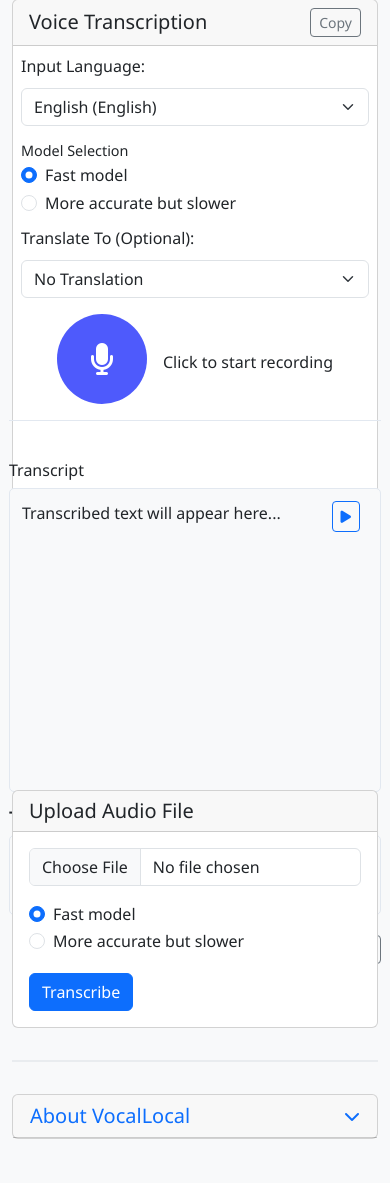
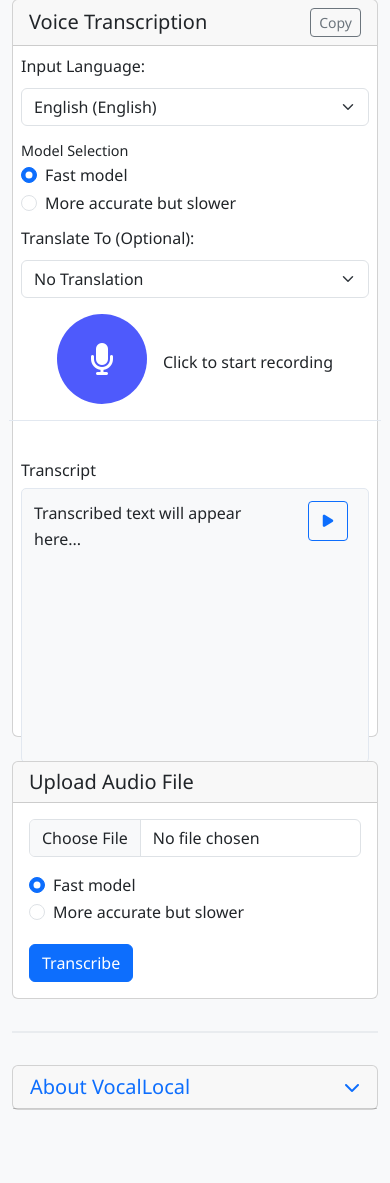
Before and after one commit to radubobirnac/vocallocal, a Flask app: page / in a window 390 px wide. Shown: the part 287-1470 px from the top of the page. After the commit the page ends 1397 px from the top, so only its background shows below. Run offline with Flask 3, Linux system fonts and the light colour scheme; some libraries are stand-ins or nearby versions.

Commit message:
Version 0.1 html Padding basic mode too -play buttons works even in mobile browser

```diff
--- a/templates/index.html
+++ b/templates/index.html
@@ -172,8 +172,8 @@
             }
         }
 
-        /* Mobile-specific fixes for translation box visibility */
-        @media (max-width: 767px) {
+        /* Additional mobile-specific adjustments */
+        @media (max-width: 576px) {
             .language-selector {
                 flex-direction: column;
                 align-items: center;
@@ -193,80 +193,27 @@
             }
             .transcript, .translation {
                 min-height: 80px;
-                padding: 0.75rem;
-                margin-bottom: 0.75rem;
+                padding: 0.5rem;
                 width: 100%;
                 display: block;
                 overflow-wrap: break-word;
-                word-break: break-word;
-            }
-
-            /* Ensure the translation box is always visible */
+            }
+            /* Improve translation visibility on mobile */
             #basicTranslationCard {
                 display: block !important;
-                margin: 1rem 0;
                 width: 100%;
-                clear: both;
-            }
-
-            /* Improve visibility and styling of translation components */
-            #basicTranslationCard h6 {
-                display: block;
-                margin-bottom: 0.5rem;
-                font-weight: bold;
-            }
-
-            /* Ensure proper spacing of transcript container */
-            .transcript-container {
-                padding: 0;
-                width: 100%;
-                display: block;
-            }
-
-            /* Improve button spacing */
-            .btn-mobile-friendly {
-                padding: 0.25rem 0.5rem;
-                margin-left: 0.25rem;
-            }
-
-            /* Fix flex display issues on mobile */
+                margin-top: 1rem;
+            }
             .d-flex.justify-content-between.align-items-start {
                 display: flex !important;
                 width: 100%;
-                align-items: flex-start !important;
-            }
-
+            }
             .d-flex.justify-content-between.align-items-start > div {
                 flex: 1;
                 min-width: 0;
                 overflow-wrap: break-word;
                 word-break: break-word;
             }
-
-            /* Clear floats */
-            .transcript-container::after {
-                content: "";
-                display: table;
-                clear: both;
-            }
-
-            /* Remove any hidden overflow */
-            .card-body {
-                overflow: visible;
-            }
-
-            /* Ensure column layouts work properly */
-            .col-lg-8 {
-                width: 100%;
-                max-width: 100%;
-                flex: 0 0 100%;
-            }
-
-            /* Make copy button more visible */
-            #basicCopyTranslationButton {
-                margin-top: 0.5rem;
-                display: inline-block;
-            }
         }
 
         /* Tighter spacing for card elements */
@@ -288,6 +235,107 @@
         /* Reduce space between status and button */
         #recordingStatus {
             margin-bottom: 0.5rem;
+        }
+
+        /* Ensure translations are properly visible on mobile */
+        #basicTranslationCard .transcript {
+            width: 100%;
+            overflow-wrap: break-word;
+            word-break: break-word;
+        }
+
+        /* NEW CSS FIXES FOR RESPONSIVE DESIGN ISSUES */
+
+        /* Improve translation visibility on mobile */
+        @media (max-width: 576px) {
+            #basicTranslationCard,
+            .translation-header,
+            .translation {
+                display: block !important;
+                width: 100%;
+                margin-top: 0.5rem;
+            }
+
+            /* Make buttons more tappable on mobile */
+            .btn-mobile-friendly {
+                min-width: 40px;
+                min-height: 34px;
+                padding: 0.25rem 0.5rem;
+                margin-left: 8px;
+            }
+
+            /* Ensure transcript and translation containers are always visible */
+            .transcript, .translation {
+                min-height: 60px;
+                padding: 0.75rem;
+                width: 100%;
+                display: block !important;
+                overflow-wrap: break-word;
+                word-break: break-word;
+                margin-bottom: 1rem;
+            }
+
+            /* Fix flex layout issues on small screens */
+            .d-flex.justify-content-between.align-items-start {
+                display: flex !important;
+                width: 100%;
+                flex-wrap: wrap;
+            }
+
+            /* Ensure text content takes necessary space */
+            .d-flex.justify-content-between.align-items-start > div:first-child {
+                flex: 1;
+                min-width: 70%;
+                padding-right: 8px;
+            }
+
+            /* Make play buttons more visible on mobile */
+            #basicPlayTranscriptButton,
+            #basicPlayTranslationButton,
+            #playTranscript1Button,
+            #playTranscript2Button,
+            #playTranslation1Button,
+            #playTranslation2Button {
+                min-width: 40px;
+                min-height: 40px;
+                display: flex;
+                align-items: center;
+                justify-content: center;
+                margin-bottom: 0.5rem;
+            }
+        }
+
+        /* Ensure translation visibility at all screen sizes */
+        #basicTranslationCard .transcript,
+        .translation-header,
+        .translation {
+            display: block;
+        }
+
+
+        /* Fix for translation elements always being visible */
+        #basicTranslationCard {
+            display: block;
+        }
+
+        /* Fix spacing for buttons on very small screens */
+        @media (max-width: 320px) {
+            .btn-mobile-friendly {
+                margin-left: 4px;
+                min-width: 32px;
+                padding: 0.15rem 0.3rem;
+            }
+
+            .d-flex.justify-content-between.align-items-start {
+                gap: 4px;
+            }
+        }
+
+        /* Make sure content is readable in translation areas */
+        .translation div:first-child,
+        .transcript div:first-child {
+            word-break: break-word;
+            hyphens: auto;
         }
     </style>
 </head>
@@ -366,7 +414,7 @@
                                 </div>
                             </div>
 
-                            <div id="basicTranslationCard">
+                            <div id="basicTranslationCard" style="display: none;">
                                 <h6 class="transcript-heading mt-3">Translation</h6>
                                 <div id="basicTranslation" class="transcript">
                                     <div class="d-flex justify-content-between align-items-start">
@@ -662,9 +710,8 @@
             const isSafari = /^((?!chrome|android).)*safari/i.test(navigator.userAgent);
             const isFirefox = navigator.userAgent.indexOf("Firefox") > -1;
             const isEdge = navigator.userAgent.indexOf("Edg") > -1;
-            const isMobile = window.innerWidth < 768 || isIOS || isAndroid;
-
-            console.log("Device detection:", { isIOS, isAndroid, isSafari, isFirefox, isEdge, isMobile });
+
+            console.log("Device detection:", { isIOS, isAndroid, isSafari, isFirefox, isEdge });
 
             // Load languages - shared function
             function loadLanguages() {
@@ -969,35 +1016,6 @@
                 }
             }
 
-            // Function to handle showing translation box
-            function showTranslationBox(translationText) {
-                const translationCard = document.getElementById('basicTranslationCard');
-                const translationElement = document.getElementById('basicTranslation');
-
-                // Always ensure it's visible
-                if (isMobile) {
-                    translationCard.style.display = 'block';
-                } else {
-                    translationCard.style.display = 'block';
-                }
-
-                // Update content
-                translationElement.innerHTML = `
-                    <div class="d-flex justify-content-between align-items-start">
-                        <div>${translationText}</div>
-                        <button id="basicPlayTranslationButton" class="btn btn-sm btn-outline-primary me-2 btn-mobile-friendly">
-                            <i class="fas fa-play"></i> <span class="d-none d-sm-inline">Play</span>
-                        </button>
-                    </div>
-                `;
-
-                // Re-attach event listener
-                document.getElementById('basicPlayTranslationButton').addEventListener('click', () => {
-                    const translateTo = document.getElementById('basicTranslateSelect').value;
-                    speakText(translationText, translateTo);
-                });
-            }
-
             // Send form data to server with timeout and retry
             function sendToServer(formData, endpoint = '/api/transcribe', maxRetries = 1) {
                 return new Promise(async (resolve, reject) => {
@@ -1125,27 +1143,35 @@
                     });
 
                     // Handle translation if requested
+                    const translationCard = document.getElementById('basicTranslationCard');
+
                     if (translateTo) {
                         showStatus('Translating text...', 'info');
                         const translatedText = await translateText(result.text, translateTo);
 
                         if (translatedText) {
-                            // Use the improved function to show translation
-                            showTranslationBox(translatedText);
+                            document.getElementById('basicTranslation').innerHTML = `
+                                <div class="d-flex justify-content-between align-items-start">
+                                    <div>${translatedText}</div>
+                                    <button id="basicPlayTranslationButton" class="btn btn-sm btn-outline-primary me-2 btn-mobile-friendly">
+                                        <i class="fas fa-play"></i> <span class="d-none d-sm-inline">Play</span>
+                                    </button>
+                                </div>
+                            `;
+
+                            // Reattach event listener for play translation button
+                            document.getElementById('basicPlayTranslationButton').addEventListener('click', () => {
+                                speakText(translatedText, translateTo);
+                            });
+
+                            translationCard.style.display = 'block';
                             showStatus('Transcription and translation complete!', 'success');
                         } else {
-                            // Even if translation fails, ensure box is visible with error message
-                            if (isMobile) {
-                                showTranslationBox("Translation failed. Please try again.");
-                            }
+                            translationCard.style.display = 'none';
                             showStatus('Transcription complete, but translation failed.', 'warning');
                         }
                     } else {
-                        // For mobile, we should still show the translation box but with a message
-                        if (isMobile) {
-                            const translationCard = document.getElementById('basicTranslationCard');
-                            translationCard.style.display = 'none';
-                        }
+                        translationCard.style.display = 'none';
                         showStatus('Transcription complete!', 'success');
                     }
                 } catch (error) {
@@ -1355,27 +1381,35 @@
 
                                         // Handle translation if requested
                                         const translateTo = document.getElementById('basicTranslateSelect').value;
+                                        const translationCard = document.getElementById('basicTranslationCard');
 
                                         if (translateTo) {
                                             showStatus('Translating text...', 'info');
                                             const translatedText = await translateText(result.text, translateTo);
 
                                             if (translatedText) {
-                                                // Use the improved function to show translation
-                                                showTranslationBox(translatedText);
+                                                document.getElementById('basicTranslation').innerHTML = `
+                                                    <div class="d-flex justify-content-between align-items-start">
+                                                        <div>${translatedText}</div>
+                                                        <button id="basicPlayTranslationButton" class="btn btn-sm btn-outline-primary me-2 btn-mobile-friendly">
+                                                            <i class="fas fa-play"></i> <span class="d-none d-sm-inline">Play</span>
+                                                        </button>
+                                                    </div>
+                                                `;
+
+                                                // Reattach event listener for play translation button
+                                                document.getElementById('basicPlayTranslationButton').addEventListener('click', () => {
+                                                    speakText(translatedText, translateTo);
+                                                });
+
+                                                translationCard.style.display = 'block';
                                                 showStatus('Transcription and translation complete!', 'success');
                                             } else {
-                                                // Even on translation failure, ensure visibility on mobile
-                                                if (isMobile) {
-                                                    showTranslationBox("Translation failed. Please try again.");
-                                                } else {
-                                                    document.getElementById('basicTranslationCard').style.display = 'none';
-                                                }
+                                                translationCard.style.display = 'none';
                                                 showStatus('Transcription complete, but translation failed.', 'warning');
                                             }
                                         } else {
-                                            // Hide translation card if no translation requested
-                                            document.getElementById('basicTranslationCard').style.display = 'none';
+                                            translationCard.style.display = 'none';
                                             showStatus('Transcription complete!', 'success');
                                         }
                                     } else if (result.error) {
@@ -1649,22 +1683,6 @@
                     speakText(translationText, partnerLang);
                 });
             });
-
-            // Mobile translation box visibility fix
-            if (isMobile) {
-                // Ensure translation box is visible initially but with placeholder
-                const translationCard = document.getElementById('basicTranslationCard');
-                if (translationCard) {
-                    console.log('Mobile device detected - ensuring translation box visibility');
-
-                    // For translations requested through the UI, we'll show the box with showTranslationBox()
-                    // For initial load, we'll make sure it's visible but just normally hidden until translated
-                    // Don't hide it programmatically on mobile
-                }
-
-                // Add mobile-specific class to body for additional CSS targeting
-                document.body.classList.add('mobile-device');
-            }
         });
     </script>
 </body>
```
